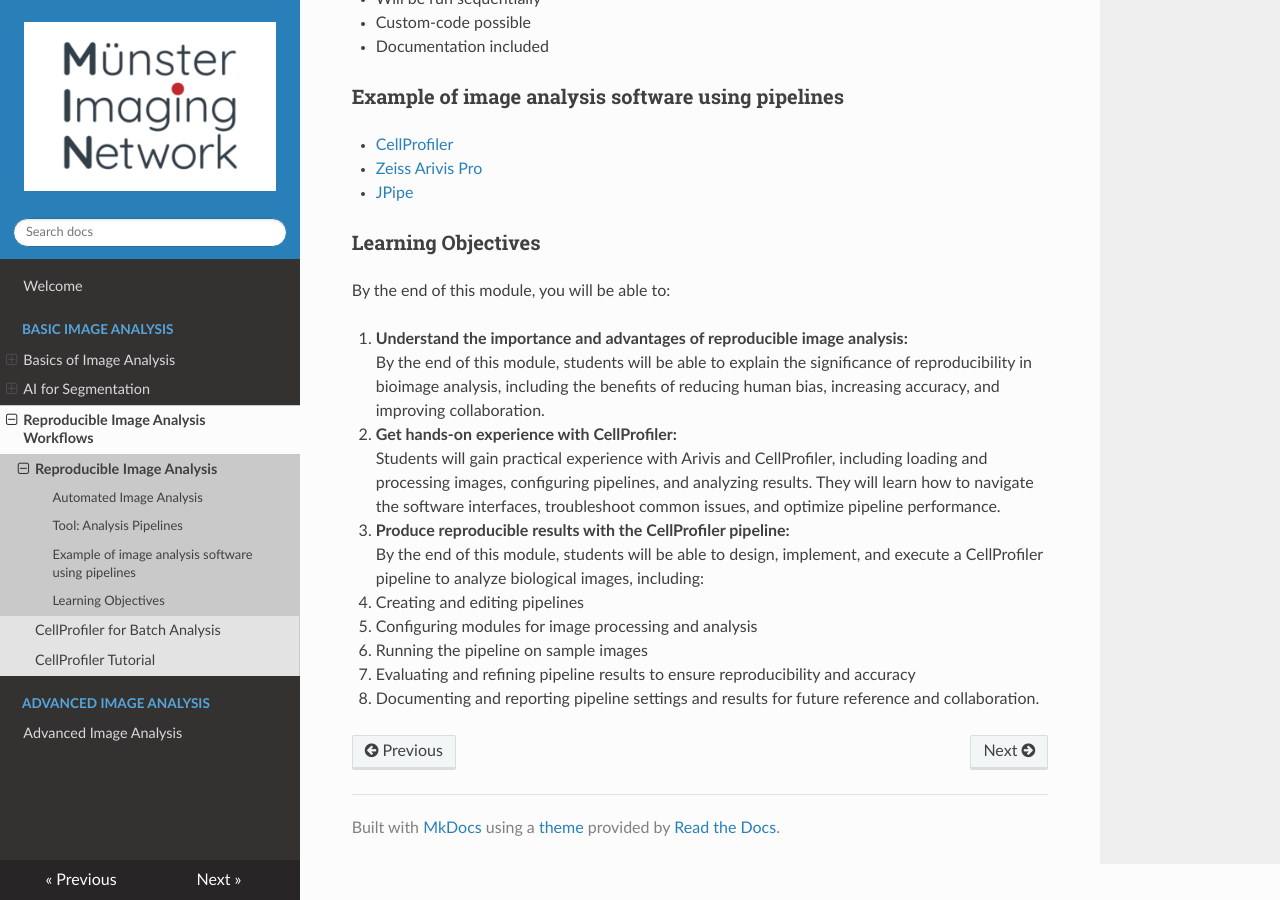
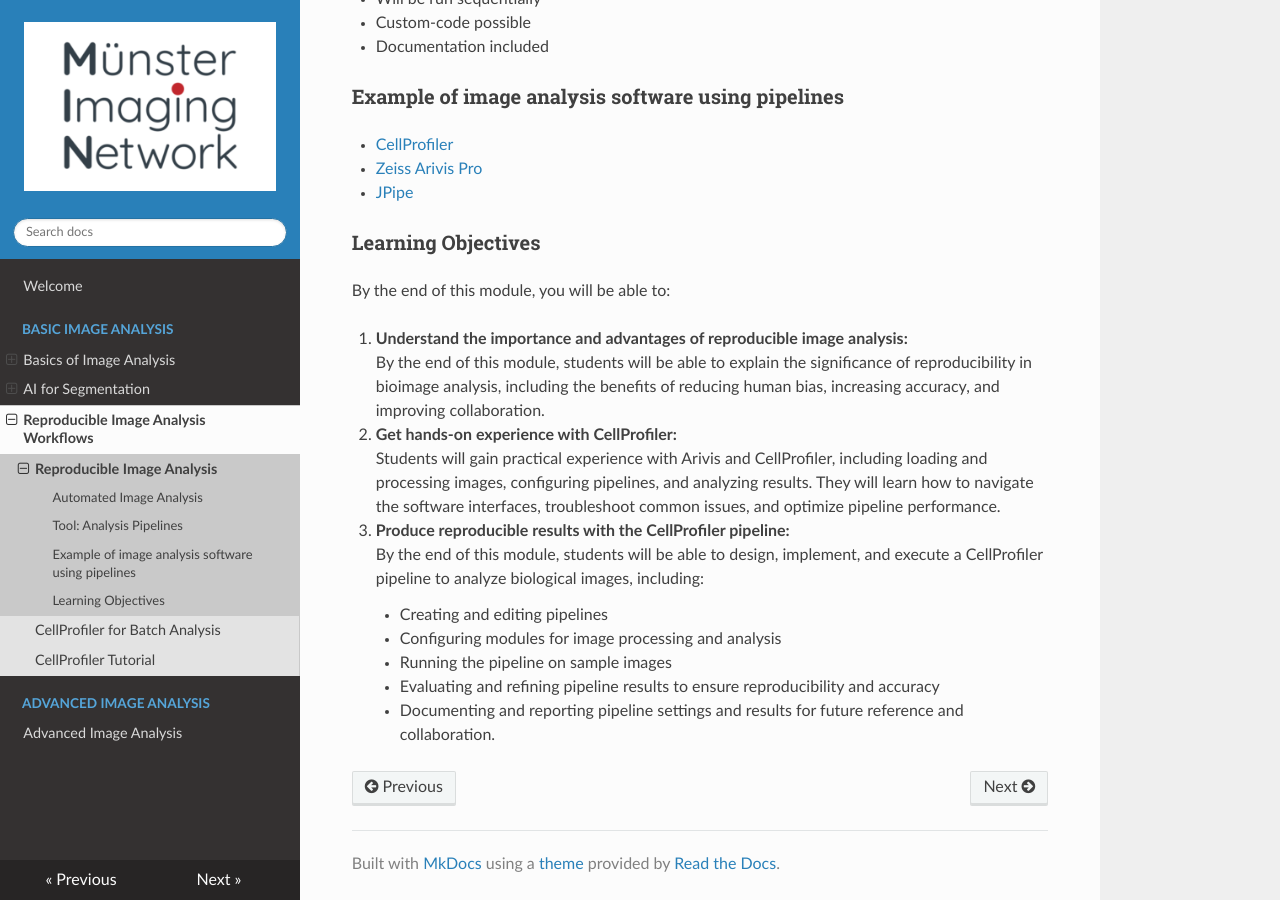
Before and after one commit to MuensterImagingNetwork/MINCourses_ImageAnalysis, an MkDocs documentation site: the page built from docs/basic/reproducibleanalysis/introrepanalysis.md, in a window 1280 px wide and 900 px high, scrolled down 825 px. Built offline with MkDocs 1.6.1, drawn with Linux system fonts in a browser that asks for light colours; nearby versions of some CDN libraries.

Commit message:
fixed aufzählung learning objectives

```diff
--- a/docs/basic/reproducibleanalysis/introrepanalysis.md
+++ b/docs/basic/reproducibleanalysis/introrepanalysis.md
@@ -47,8 +47,8 @@ By the end of this module, you will be able to:
  Students will gain practical experience with Arivis and CellProfiler, including loading and processing images, configuring pipelines, and analyzing results. They will learn how to navigate the software interfaces, troubleshoot common issues, and optimize pipeline performance.
 3. **Produce reproducible results with the CellProfiler pipeline:** <br>
 By the end of this module, students will be able to design, implement, and execute a CellProfiler pipeline to analyze biological images, including:
-- Creating and editing pipelines
-- Configuring modules for image processing and analysis
-- Running the pipeline on sample images
-- Evaluating and refining pipeline results to ensure reproducibility and accuracy
-- Documenting and reporting pipeline settings and results for future reference and collaboration.
+	* Creating and editing pipelines
+	* Configuring modules for image processing and analysis
+	* Running the pipeline on sample images
+	* Evaluating and refining pipeline results to ensure reproducibility and accuracy
+	* Documenting and reporting pipeline settings and results for future reference and collaboration.
```
